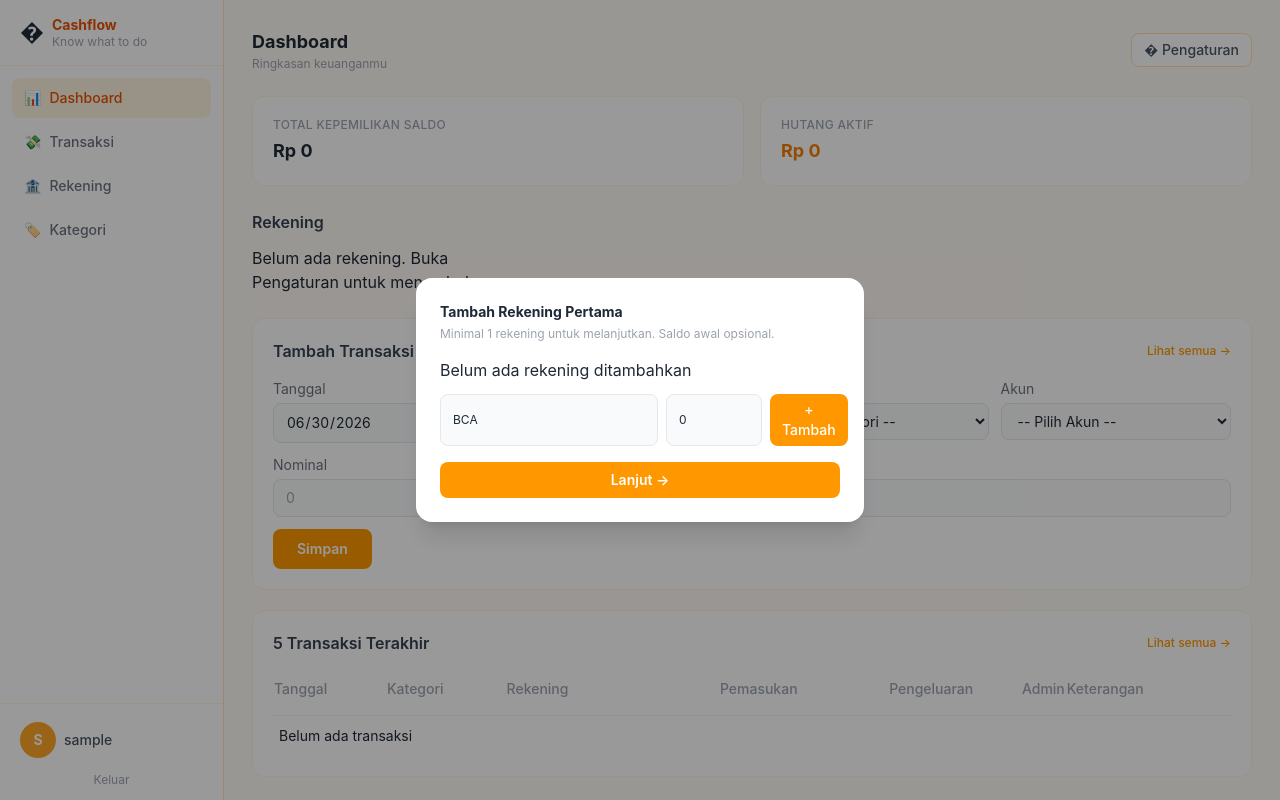
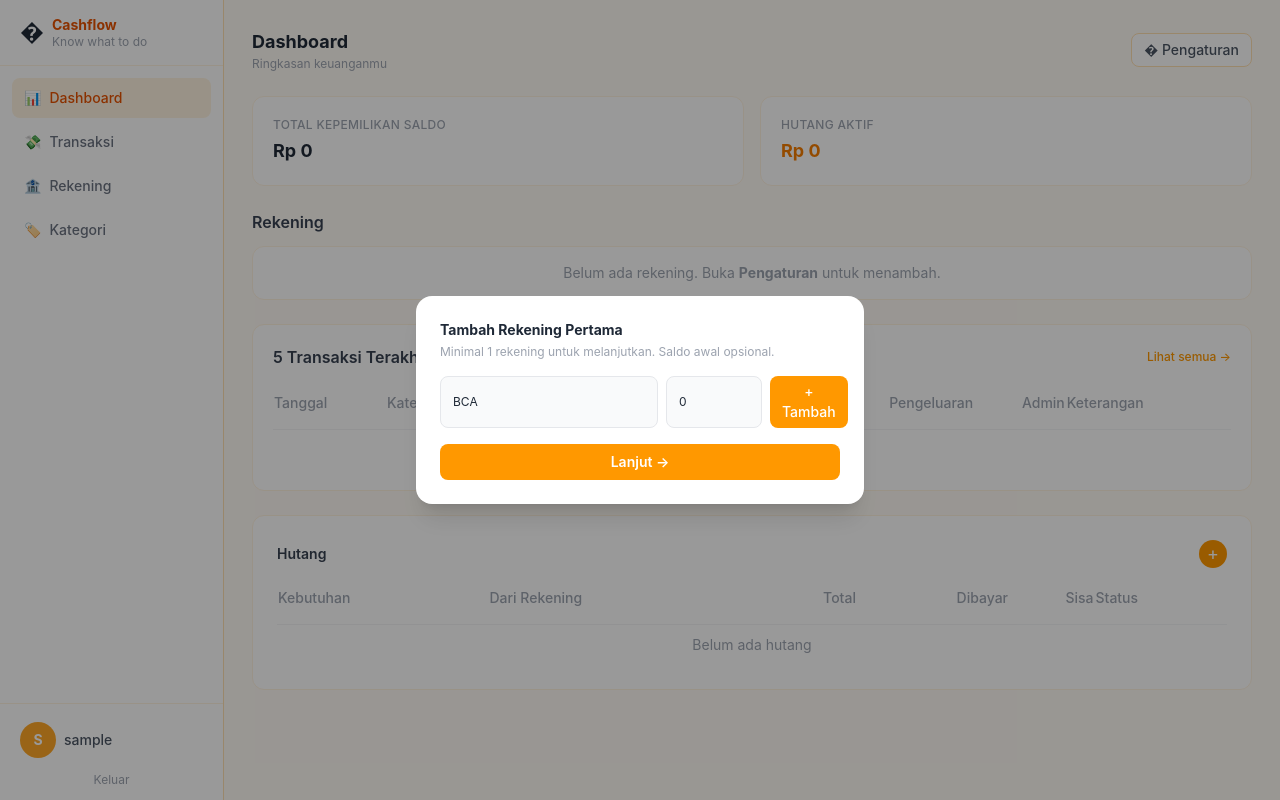
Before and after one commit to panpapan-rahe/cash-flow-journal, a Flask app: page /dashboard in a window 1280 px wide. Run offline with Flask 3, Linux system fonts and the light colour scheme; the visitor is signed in with stand-in values (Sample User, id 1); data that the repository does not hold is empty; some libraries are stand-ins or nearby versions.

Commit message:
Dashboard: pure summary only, remove transaction form
- Remove transaction form from dashboard (now lives on /transactions)
- Keep 5 last tx preview with "Lihat semua" link
- Dashboard flow: Summary Cards → Rekening → 5 Last Tx → Hutang

Co-Authored-By: Claude Opus 4.6 <<EMAIL>>

```diff
--- a/app/templates/index.html
+++ b/app/templates/index.html
@@ -132,61 +132,8 @@
             </div>
         </section>
 
-        <!-- Transaction Form + Table (Full Width, Stacked) -->
+        <!-- 5 Last Transactions Preview -->
         <section class="mb-6">
-            <div class="bg-white rounded-xl p-5 border border-warm-100 mb-5">
-                <div class="flex items-center justify-between mb-4">
-                    <h3 class="text-base font-semibold text-gray-700">Tambah Transaksi</h3>
-                    <a href="/transactions" class="text-xs text-warm-500 hover:text-warm-700 font-medium">Lihat semua →</a>
-                </div>
-                <form id="transaction-form" class="space-y-3">
-                    <div class="grid grid-cols-2 lg:grid-cols-4 gap-3">
-                        <div>
-                            <label class="block text-sm text-gray-500 mb-1">Tanggal</label>
-                            <input type="date" id="tx-date" required class="w-full text-sm border border-gray-200 rounded-lg px-3 py-2 bg-gray-50">
-                        </div>
-                        <div>
-                            <label class="block text-sm text-gray-500 mb-1">Tipe</label>
-                            <select id="tx-type" required class="w-full text-sm border border-gray-200 rounded-lg px-3 py-2 bg-gray-50">
-                                <option value="income">Pemasukan</option>
-                                <option value="expense">Pengeluaran</option>
-                                <option value="transfer">Mutasi</option>
-                            </select>
-                        </div>
-                        <div>
-                            <label class="block text-sm text-gray-500 mb-1">Kategori</label>
-                            <select id="tx-category" required class="w-full text-sm border border-gray-200 rounded-lg px-3 py-2 bg-gray-50">
-                                <option value="">-- Pilih Kategori --</option>
-                            </select>
-                        </div>
-                        <div>
-                            <label class="block text-sm text-gray-500 mb-1">Akun</label>
-                            <select id="tx-account" required class="w-full text-sm border border-gray-200 rounded-lg px-3 py-2 bg-gray-50"></select>
-                        </div>
-                    </div>
-                    <div id="to-account-group" style="display:none">
-                        <label class="block text-sm text-gray-500 mb-1">Ke Akun</label>
-                        <select id="tx-to-account" class="w-full text-sm border border-gray-200 rounded-lg px-3 py-2 bg-gray-50 lg:max-w-[240px]"></select>
-                    </div>
-                    <div class="grid grid-cols-2 lg:grid-cols-4 gap-3">
-                        <div>
-                            <label class="block text-sm text-gray-500 mb-1">Nominal</label>
-                            <input type="number" id="tx-amount" min="1" step="any" required placeholder="0" class="w-full text-sm border border-gray-200 rounded-lg px-3 py-2 bg-gray-50">
-                        </div>
-                        <div>
-                            <label class="block text-sm text-gray-500 mb-1">Admin</label>
-                            <input type="number" id="tx-admin" min="0" step="any" placeholder="0" class="w-full text-sm border border-gray-200 rounded-lg px-3 py-2 bg-gray-50">
-                        </div>
-                        <div class="col-span-2">
-                            <label class="block text-sm text-gray-500 mb-1">Keterangan</label>
-                            <input type="text" id="tx-desc" placeholder="Opsional" class="w-full text-sm border border-gray-200 rounded-lg px-3 py-2 bg-gray-50">
-                        </div>
-                    </div>
-                    <button type="submit" class="w-full lg:w-auto px-6 py-2.5 text-sm font-semibold bg-warm-500 hover:bg-warm-600 text-white rounded-lg transition">Simpan</button>
-                </form>
-            </div>
-
-            <!-- 5 Last Transactions -->
             <div class="bg-white rounded-xl p-5 border border-warm-100">
                 <div class="flex items-center justify-between mb-4">
                     <h3 class="text-base font-semibold text-gray-700">5 Transaksi Terakhir</h3>
```
